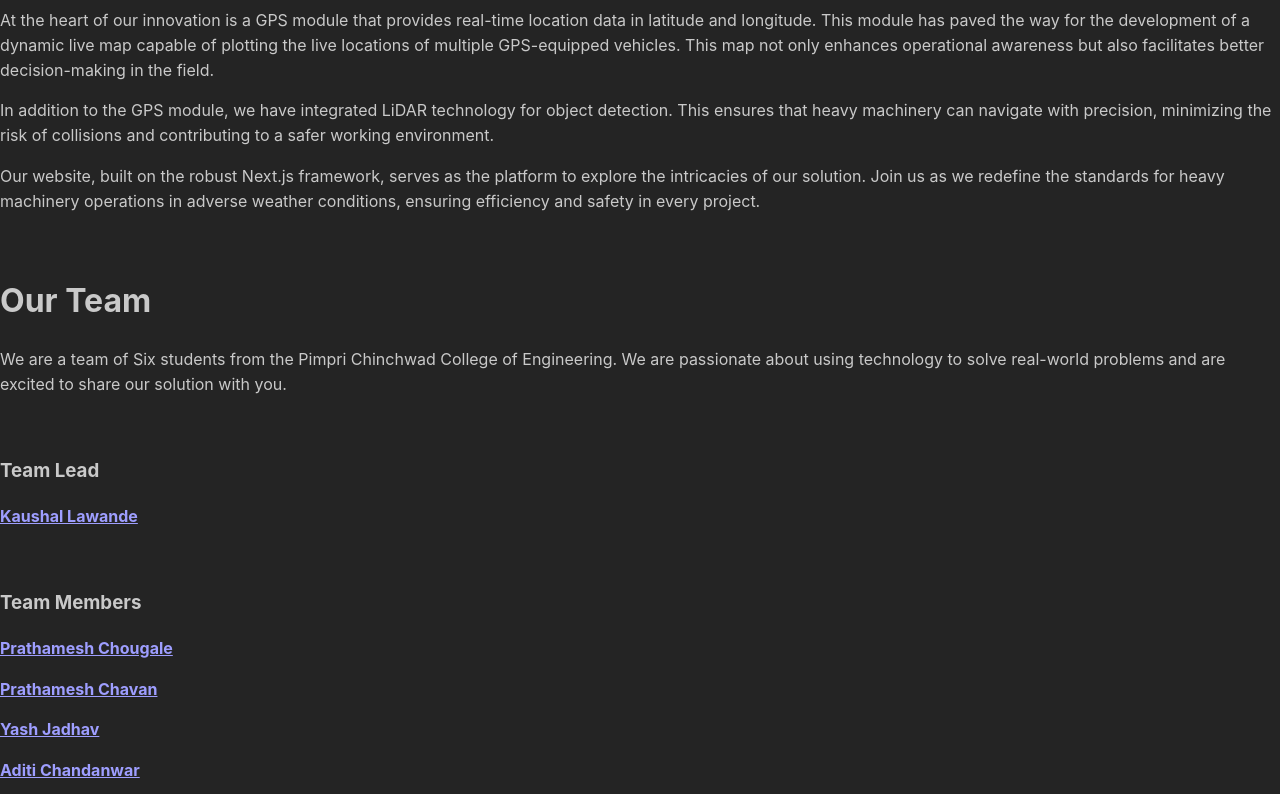
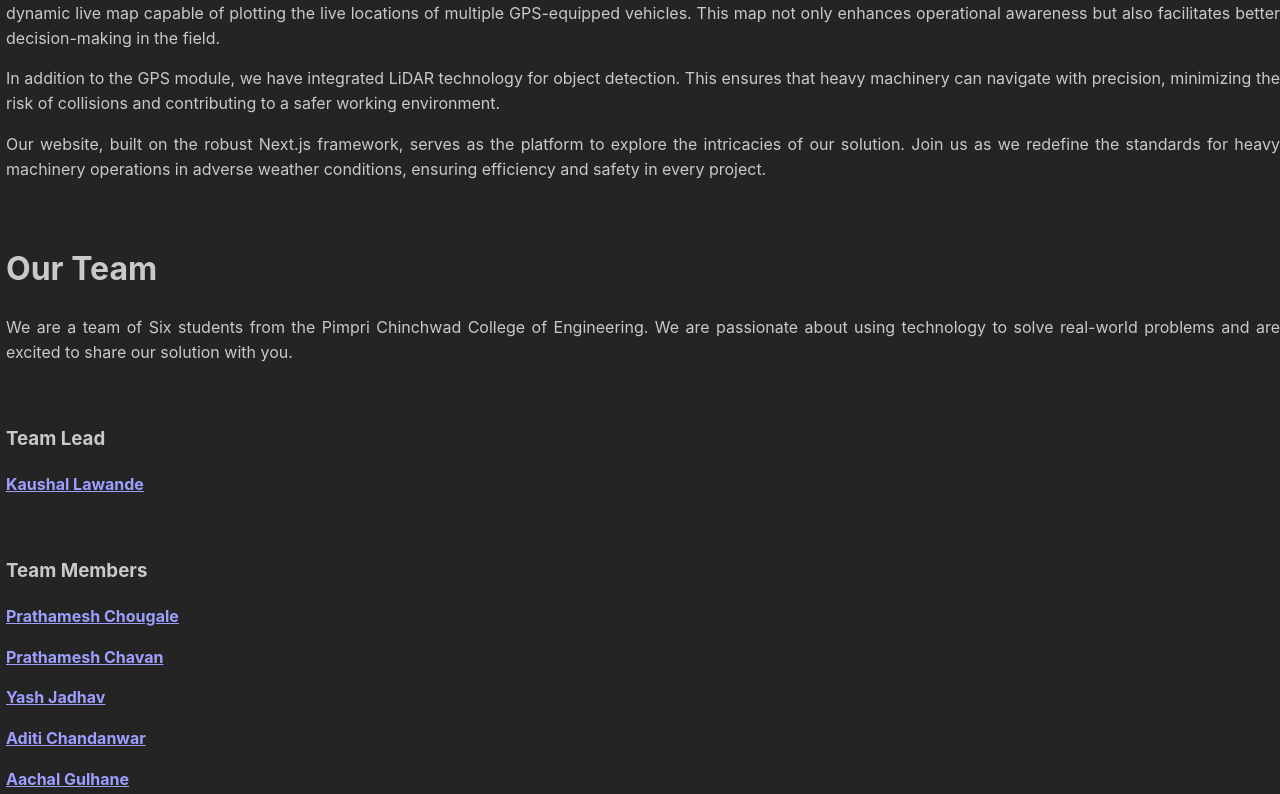
Before and after one commit to Prathamesh-chougale-17/hyrominex, a Next.js app: page / in a window 1280 px wide. Shown: the part 246-1040 px from the top of the page. Built offline with nearby package versions, Linux system fonts and the light colour scheme; no server answers.

Commit message:
Update page styling and add text justification

```diff
--- a/app/page.module.css
+++ b/app/page.module.css
@@ -1,3 +1,8 @@
 .main{
-padding-top: 6rem;
+padding-top: 4rem;
+padding-left: 6px;
 }
+
+.pagejustify{
+  text-align: justify;
+}
--- a/app/page.tsx
+++ b/app/page.tsx
@@ -4,14 +4,14 @@ export default function Home() {
   return (
     <main className={styles.main}>
       <h1>Introduction</h1>
-      <p>
+      <p className={styles.pagejustify}>
         Welcome to a cutting-edge solution designed to tackle the challenges
         posed by operating heavy earth-moving machinery during the rainy season.
         Our project addresses the difficulty arising from poor visibility
         conditions, leading to significant excavation and production losses over
         4-5 months.
       </p>
-      <p>
+      <p className={styles.pagejustify}>
         At the heart of our innovation is a GPS module that provides real-time
         location data in latitude and longitude. This module has paved the way
         for the development of a dynamic live map capable of plotting the live
@@ -19,13 +19,13 @@ export default function Home() {
         operational awareness but also facilitates better decision-making in the
         field.
       </p>
-      <p>
+      <p className={styles.pagejustify}>
         In addition to the GPS module, we have integrated LiDAR technology for
         object detection. This ensures that heavy machinery can navigate with
         precision, minimizing the risk of collisions and contributing to a safer
         working environment.
       </p>
-      <p>
+      <p className={styles.pagejustify}>
         Our website, built on the robust Next.js framework, serves as the
         platform to explore the intricacies of our solution. Join us as we
         redefine the standards for heavy machinery operations in adverse weather
@@ -33,7 +33,7 @@ export default function Home() {
       </p>
       <br />
       <h1>Our Team</h1>
-      <p>
+      <p className={styles.pagejustify}>
         We are a team of Six students from the Pimpri Chinchwad College of
         Engineering. We are passionate about using technology to solve
         real-world problems and are excited to share our solution with you.
@@ -41,34 +41,34 @@ export default function Home() {
       <br />
       <div className={styles.Team}>
         <h3>Team Lead</h3>
-        <p>
+        <p className={styles.pagejustify}>
           <a href="https://www.linkedin.com/in/kaushal-lawande-44a6062a5/">
             <b>Kaushal Lawande</b>
           </a>
         </p>
         <br />
         <h3>Team Members</h3>
-        <p>
+        <p className={styles.pagejustify}>
           <a href="https://www.linkedin.com/in/prathamesh-chougale/">
             <b>Prathamesh Chougale</b>
           </a>
         </p>
-        <p>
+        <p className={styles.pagejustify}>
           <a href="https://www.linkedin.com/in/prathamesh-chavan-baa10022a?">
             <b>Prathamesh Chavan</b>
           </a>
         </p>
-        <p>
+        <p className={styles.pagejustify}>
           <a href="https://www.linkedin.com/in/yash-jadhav-7b87a1231/">
             <b>Yash Jadhav</b>
           </a>
         </p>
-        <p>
+        <p className={styles.pagejustify}>
           <a href="https://www.linkedin.com/in/aditi-chandanwar-a42227237/">
             <b>Aditi Chandanwar</b>
           </a>
         </p>
-        <p>
+        <p className={styles.pagejustify}>
           <a href="https://www.linkedin.com/in/aanchal-gulhane-470441237">
             <b>Aachal Gulhane</b>
           </a>
```
